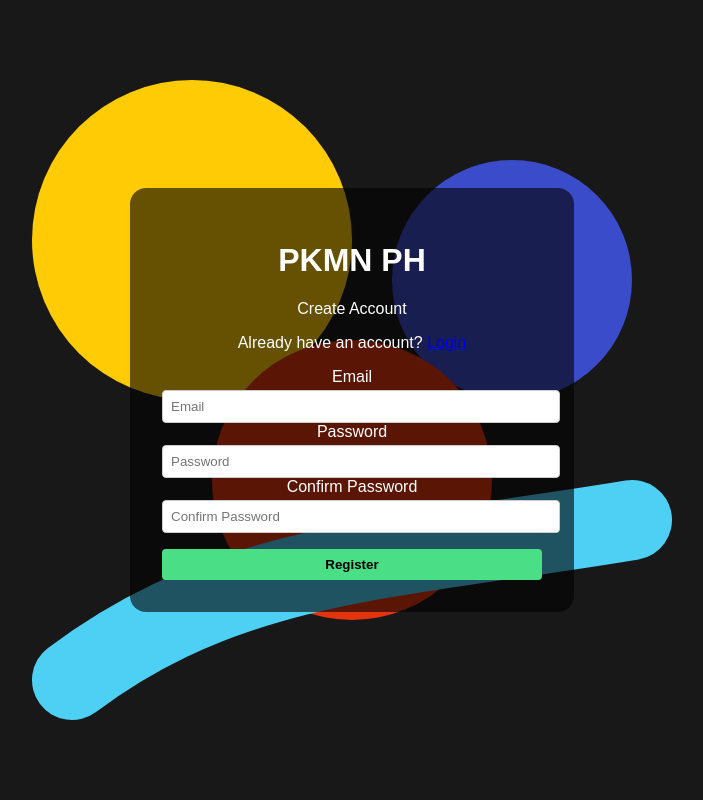
After one commit to Mark-AImagineers/pkmn-tcg-phmarket, a Django app: page /register/ in a window 1280 px wide. The commit adds this page. Shown: the whole page, without its empty margins (288-991 px from the left). Run offline with Django 5.2, Linux system fonts and the light colour scheme.

Commit message:
feat: add user registration

```diff
--- a/users/api_urls.py
+++ b/users/api_urls.py
@@ -1,7 +1,10 @@
 from django.urls import path
 from rest_framework_simplejwt.views import TokenObtainPairView, TokenRefreshView
+
+from .api_views import RegistrationAPIView
 
 urlpatterns = [
     path("login/", TokenObtainPairView.as_view(), name="api_login"),
     path("token/refresh/", TokenRefreshView.as_view(), name="api_token_refeesh"),
+    path("register/", RegistrationAPIView.as_view(), name="api_register"),
 ]
--- a/users/forms.py
+++ b/users/forms.py
@@ -22,3 +22,47 @@ class LoginForm(forms.Form):
             }
         )
     )
+
+
+class RegisterForm(forms.Form):
+    """Form for user registration."""
+
+    email = forms.EmailField(
+        widget=forms.EmailInput(
+            attrs={
+                "class": "form-input",
+                "autocomplete": "email",
+                "id": "id_reg_email",
+                "placeholder": "Email",
+            }
+        )
+    )
+    password1 = forms.CharField(
+        widget=forms.PasswordInput(
+            attrs={
+                "class": "form-input",
+                "autocomplete": "new-password",
+                "id": "id_password1",
+                "placeholder": "Password",
+            }
+        )
+    )
+    password2 = forms.CharField(
+        widget=forms.PasswordInput(
+            attrs={
+                "class": "form-input",
+                "autocomplete": "new-password",
+                "id": "id_password2",
+                "placeholder": "Confirm Password",
+            }
+        )
+    )
+
+    def clean(self) -> dict:
+        cleaned_data = super().clean()
+        password1 = cleaned_data.get("password1")
+        password2 = cleaned_data.get("password2")
+
+        if password1 and password2 and password1 != password2:
+            raise forms.ValidationError("Passwords do not match")
+        return cleaned_data
--- /dev/null
+++ b/users/templates/users/register.html
@@ -0,0 +1,80 @@
+{% load static %}
+<!DOCTYPE html>
+<html lang="en">
+<head>
+    <meta charset="UTF-8" />
+    <meta name="viewport" content="width=device-width, initial-scale=1.0" />
+    <title>Register</title>
+    <style>
+        body {
+            margin: 0;
+            height: 100vh;
+            background: #181818 url('{% static "img/pkmn-splash.svg" %}') center/contain no-repeat;
+            display: flex;
+            align-items: center;
+            justify-content: center;
+            font-family: Arial, sans-serif;
+            color: #fff;
+        }
+        .register-box {
+            width: 100%;
+            max-width: 380px;
+            padding: 2rem;
+            background: rgba(0, 0, 0, 0.6);
+            border-radius: 1rem;
+            text-align: center;
+        }
+        .form-input {
+            width: 100%;
+            padding: 0.5rem;
+            border: 1px solid #ccc;
+            border-radius: 0.25rem;
+            margin-top: 0.25rem;
+        }
+        button {
+            width: 100%;
+            margin-top: 1rem;
+            padding: 0.5rem;
+            background: #4adf86;
+            color: #000;
+            border: none;
+            border-radius: 0.25rem;
+            cursor: pointer;
+            font-weight: bold;
+        }
+        button:hover {
+            background: #70e39d;
+        }
+    </style>
+</head>
+<body>
+    <div class="register-box">
+        <h1>PKMN PH</h1>
+        <p>Create Account</p>
+        <p class="text-sm">Already have an account? <a href="{% url 'login' %}">Login</a></p>
+        {% if messages %}
+            <ul>
+            {% for message in messages %}
+                <li>{{ message }}</li>
+            {% endfor %}
+            </ul>
+        {% endif %}
+        <form method="post">
+            {% csrf_token %}
+            <div>
+                <label for="email">Email</label>
+                {{ form.email }}
+            </div>
+            <div>
+                <label for="password1">Password</label>
+                {{ form.password1 }}
+            </div>
+            <div>
+                <label for="password2">Confirm Password</label>
+                {{ form.password2 }}
+            </div>
+            <button type="submit">Register</button>
+        </form>
+    </div>
+</body>
+</html>
--- a/users/urls.py
+++ b/users/urls.py
@@ -1,6 +1,7 @@
 from django.urls import path
-from .views import LoginView
+from .views import LoginView, RegisterView
 
 urlpatterns = [
     path("login/", LoginView.as_view(), name="login"),
+    path("register/", RegisterView.as_view(), name="register"),
 ]
--- a/users/views.py
+++ b/users/views.py
@@ -1,7 +1,9 @@
+from django.contrib import messages
 from django.shortcuts import render, redirect
 from django.views import View
-from users.forms import LoginForm
-from users.services.auth import login_user
+
+from users.forms import LoginForm, RegisterForm
+from users.services.auth import login_user, register_user
 
 
 class LoginView(View):
@@ -19,3 +21,21 @@ class LoginView(View):
         return render(
             request, "users/login.html", {"form": form, "error": "Invalid credentials"}
         )
+
+
+class RegisterView(View):
+    """Display and process the user registration form."""
+
+    def get(self, request):
+        form = RegisterForm()
+        return render(request, "users/register.html", {"form": form})
+
+    def post(self, request):
+        form = RegisterForm(request.POST)
+        if form.is_valid():
+            register_user(form.cleaned_data["email"], form.cleaned_data["password1"])
+            messages.success(request, "Registration successful. Please log in.")
+            return redirect("login")
+        for error in form.errors.values():
+            messages.error(request, error)
+        return render(request, "users/register.html", {"form": form})
--- a/version.json
+++ b/version.json
@@ -1,5 +1,5 @@
 {
     "app_name": "pkmn-tcg-phmarketplace",
-    "version": "0.1.8",
+    "version": "0.1.9",
     "environment": "local"
 }
```
Also changed, not shown: users/api_views.py (added, +18 -0 lines), users/serializers.py (added, +24 -0 lines), users/services/auth.py (+7 -0 lines), users/templates/users/login.html (+8 -1 lines), CHANGELOG.md.
